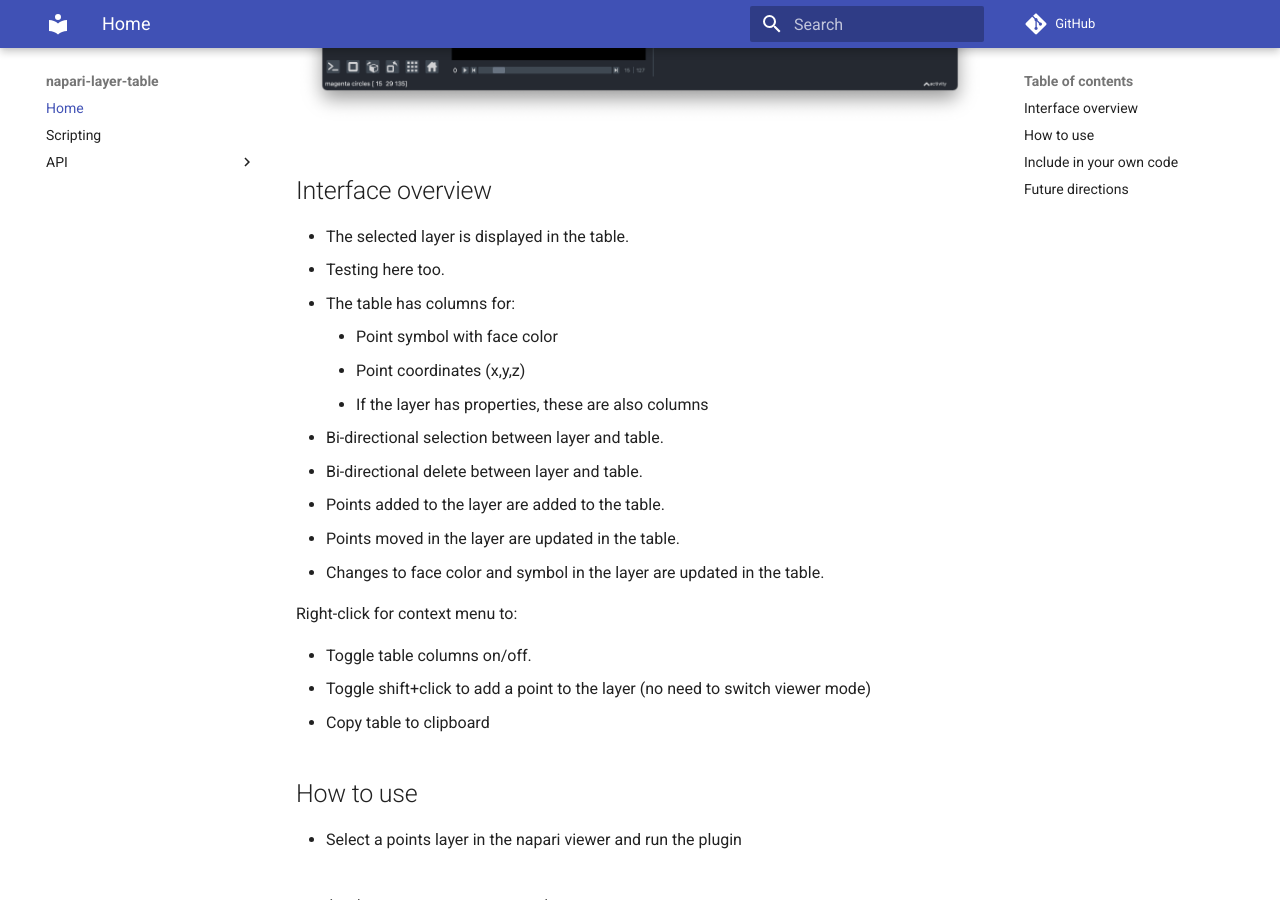
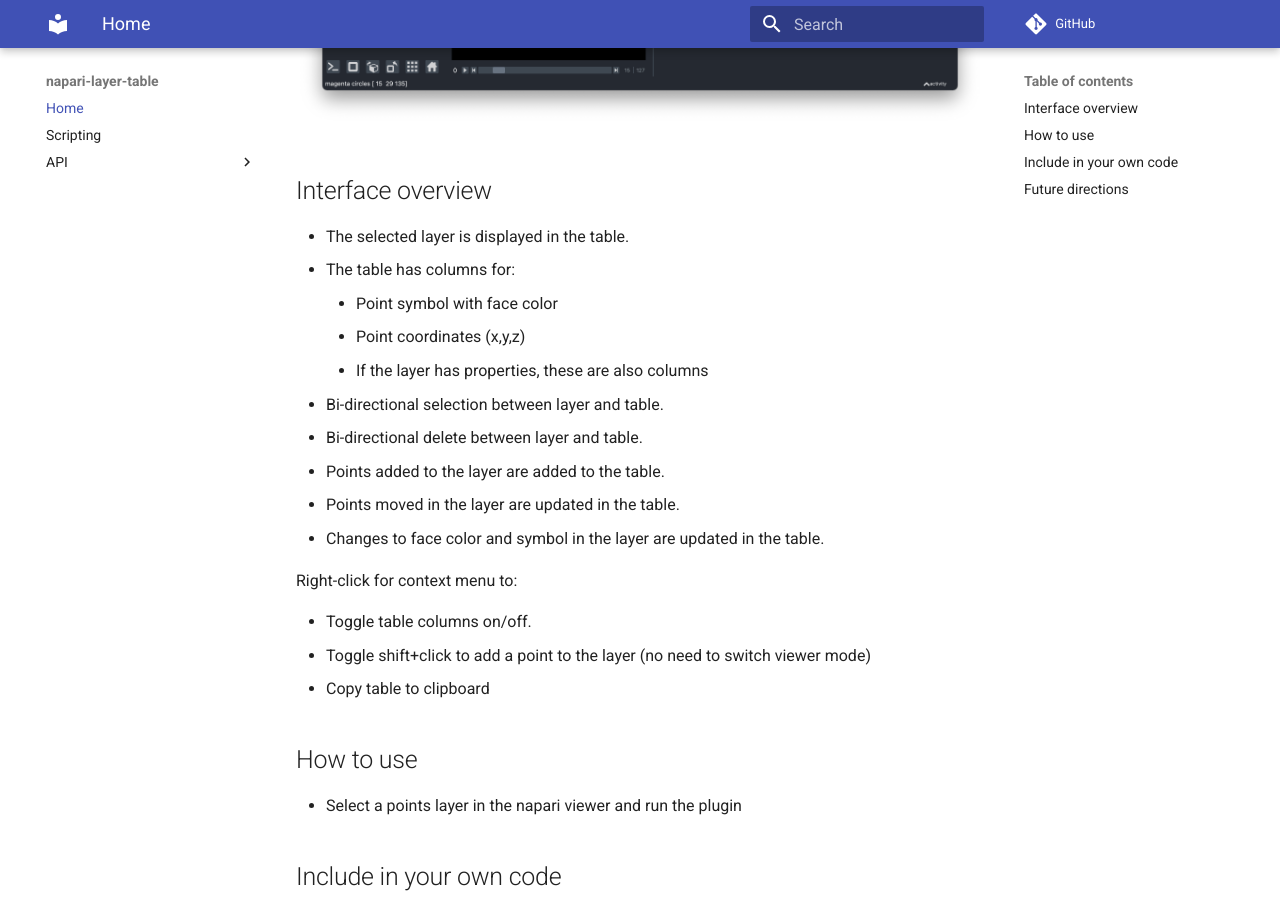
Before and after one commit to mapmanager/napari-layer-table, an MkDocs documentation site: the page built from docs/index.md, in a window 1280 px wide and 900 px high, scrolled down 474 px. Built offline with MkDocs 1.6.1 and Material for MkDocs 9.7.7, drawn with Linux system fonts in a browser that asks for light colours; comment, search, counter and statistics services are not loaded.

```diff
--- a/docs/index.md
+++ b/docs/index.md
@@ -7,7 +7,6 @@
 ## Interface overview
 
  - The selected layer is displayed in the table.
- - Testing here too.
  - The table has columns for:
 
      - Point symbol with face color
```
Also changed, not shown: 1 other file.
